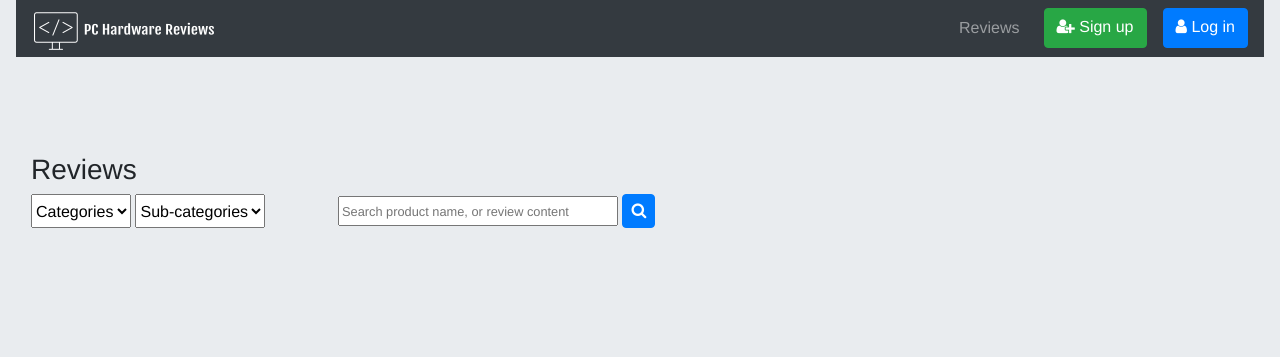
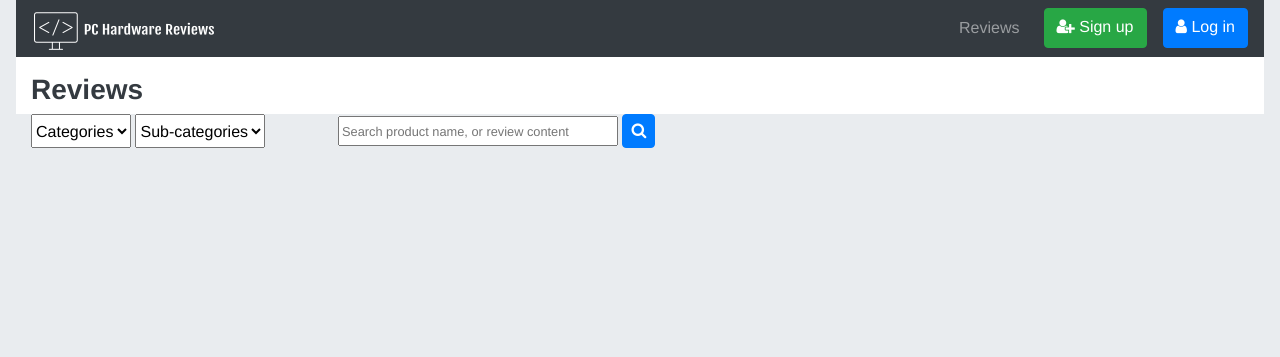
Before and after one commit to andrewsui/tgc07-project03, a Flask app: page /threads in a window 1280 px wide. Shown: the top 357 px of the page. Run offline with Flask 2, Linux system fonts and the light colour scheme; data that the repository does not hold is empty; some libraries are stand-ins or nearby versions.

Commit message:
Style page header

```diff
--- a/static/css/style.css
+++ b/static/css/style.css
@@ -5,6 +5,15 @@
 body {
     background-color: #e9ecef;
     padding: 0 1rem;
+}
+
+.page-header-container {
+    background-color: white;
+}
+
+.page-header {
+    color: #343a40;
+    font-weight: bold;
 }
 
 #search-box {
--- a/templates/base-template.html
+++ b/templates/base-template.html
@@ -62,15 +62,6 @@
         </div>
       </nav>
 
-
-    <br>
-    {{ current_user._id }}
-    <br>
-    {{ current_user.username }}
-    <br>
-    {{ current_user.email }}
-    <br>
-
     <!-- Main section container -->
     <div class="container-fluid">
         {% block content %}
--- a/templates/threads/all-threads.html
+++ b/templates/threads/all-threads.html
@@ -15,7 +15,12 @@
 {% endblock %}
 
 {% block content %}
-    <h3>Reviews</h3>
+    <div class="row">
+        <div class="page-header-container col pt-3">
+            <h3 class="page-header">Reviews</h3>
+        </div>
+    </div>
+
     <div class="search-container">
         <form action="" method="get">
             <div class="form-row">
```
